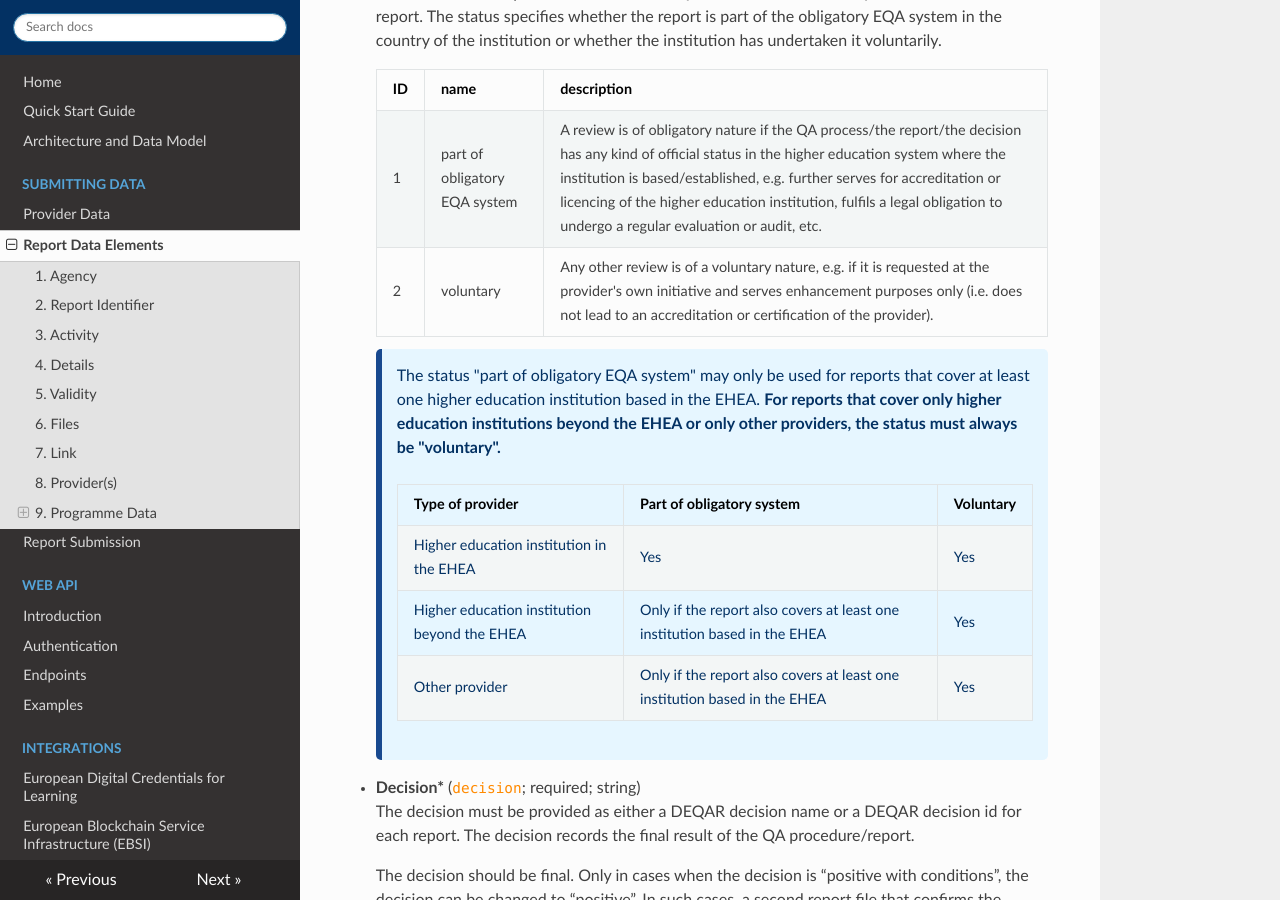
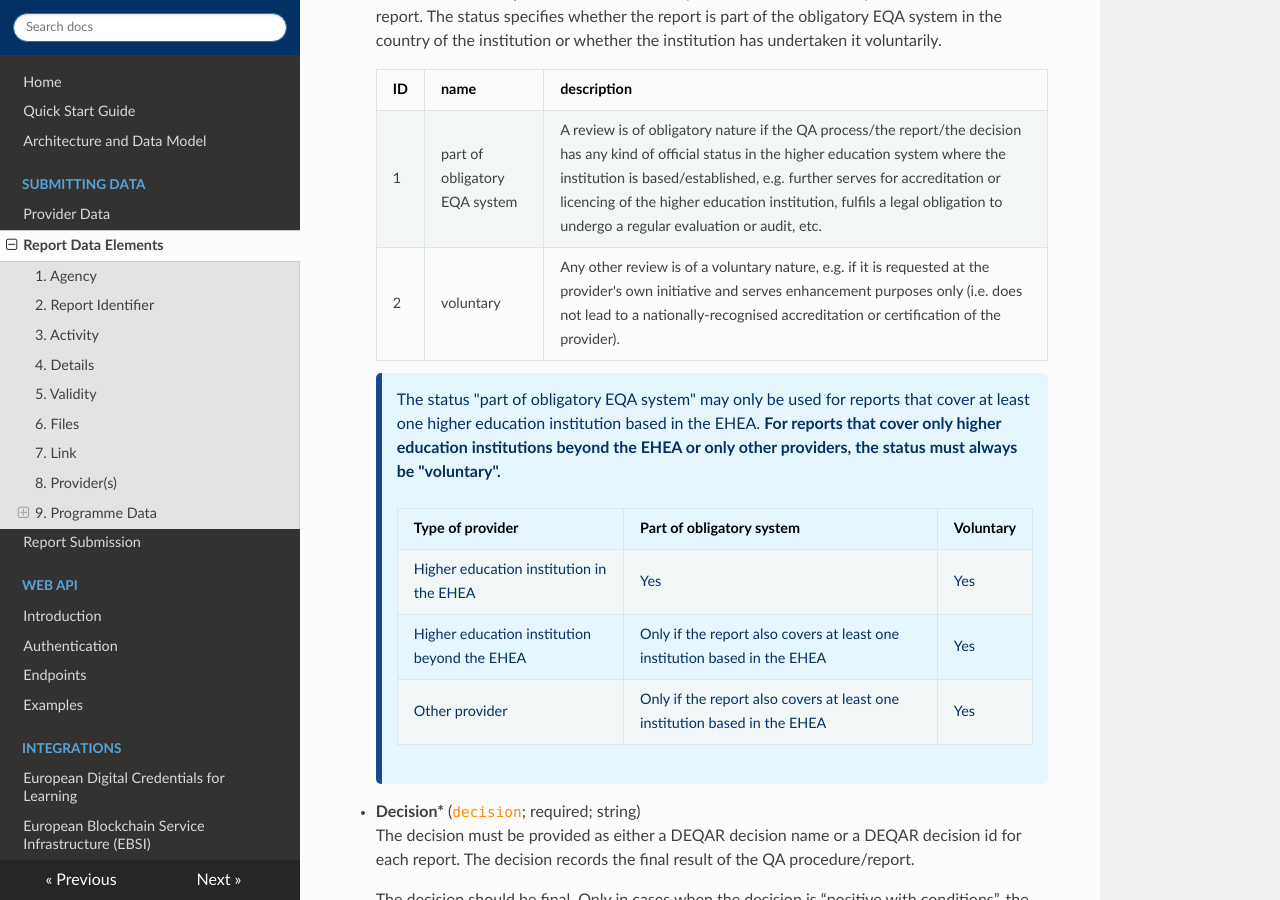
Before and after one commit to EQAR/deqar-docs, an MkDocs documentation site: the page built from docs/report_data.md, in a window 1280 px wide and 900 px high, scrolled down 4244 px. Built offline with MkDocs 1.6.1, drawn with Linux system fonts in a browser that asks for light colours; nearby versions of some CDN libraries.

Commit message:
add: "nationally-recognised" re. status

```diff
--- a/docs/report_data.md
+++ b/docs/report_data.md
@@ -109,7 +109,7 @@ Each report must be assigned a single status and a single decision value. Togeth
     |ID |name |description |
     |:--|:-----------------------------|:-----------|
     |1 |part of obligatory EQA system |A review is of obligatory nature if the QA process/the report/the decision has any kind of official status in the higher education system where the institution is based/established, e.g. further serves for accreditation or licencing of the higher education institution, fulfils a legal obligation to undergo a regular evaluation or audit, etc. |
-    |2 |voluntary | Any other review is of a voluntary nature, e.g. if it is requested at the provider's own initiative and serves enhancement purposes only (i.e. does not lead to an accreditation or certification of the provider). |
+    |2 |voluntary | Any other review is of a voluntary nature, e.g. if it is requested at the provider's own initiative and serves enhancement purposes only (i.e. does not lead to a nationally-recognised accreditation or certification of the provider). |
 
     > The status "part of obligatory EQA system" may only be used for reports that cover at least one higher education institution based in the EHEA. **For reports that cover only higher education institutions beyond the EHEA or only other providers, the status must always be "voluntary".**
     >
```
